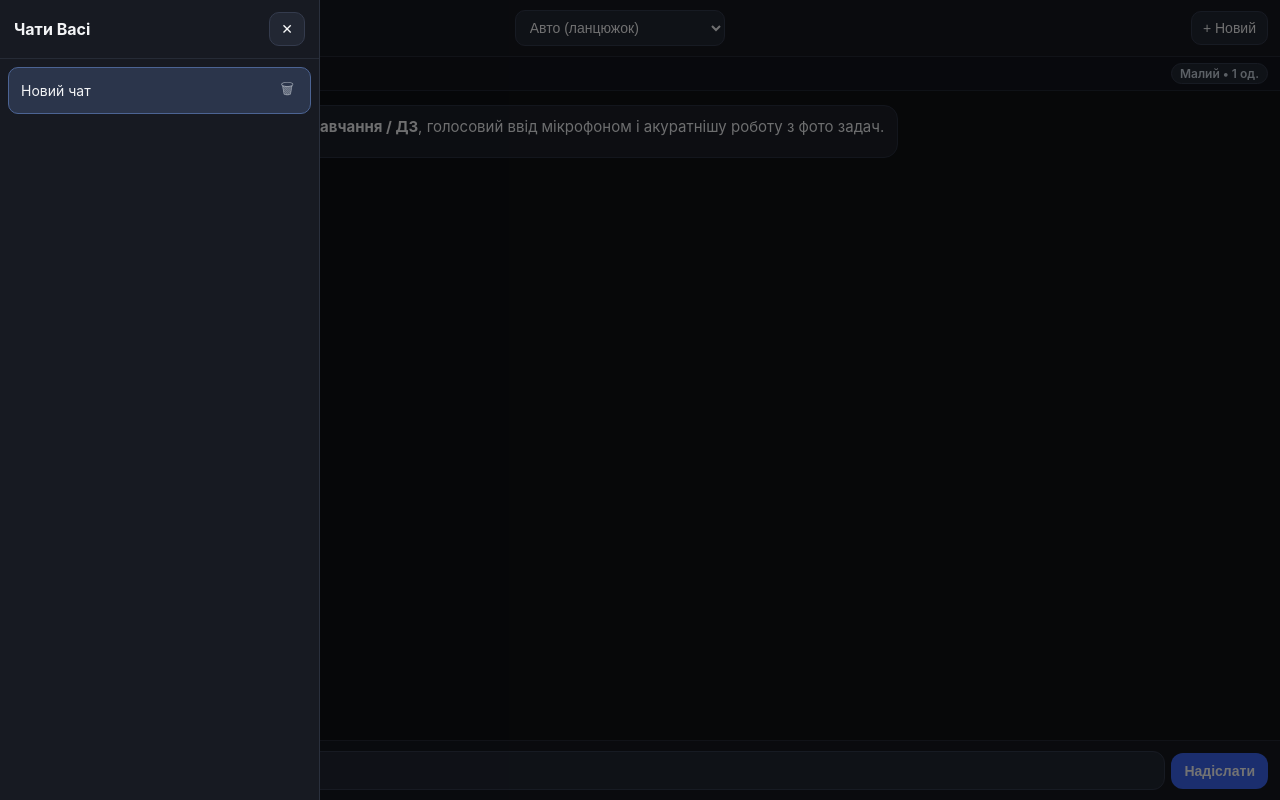
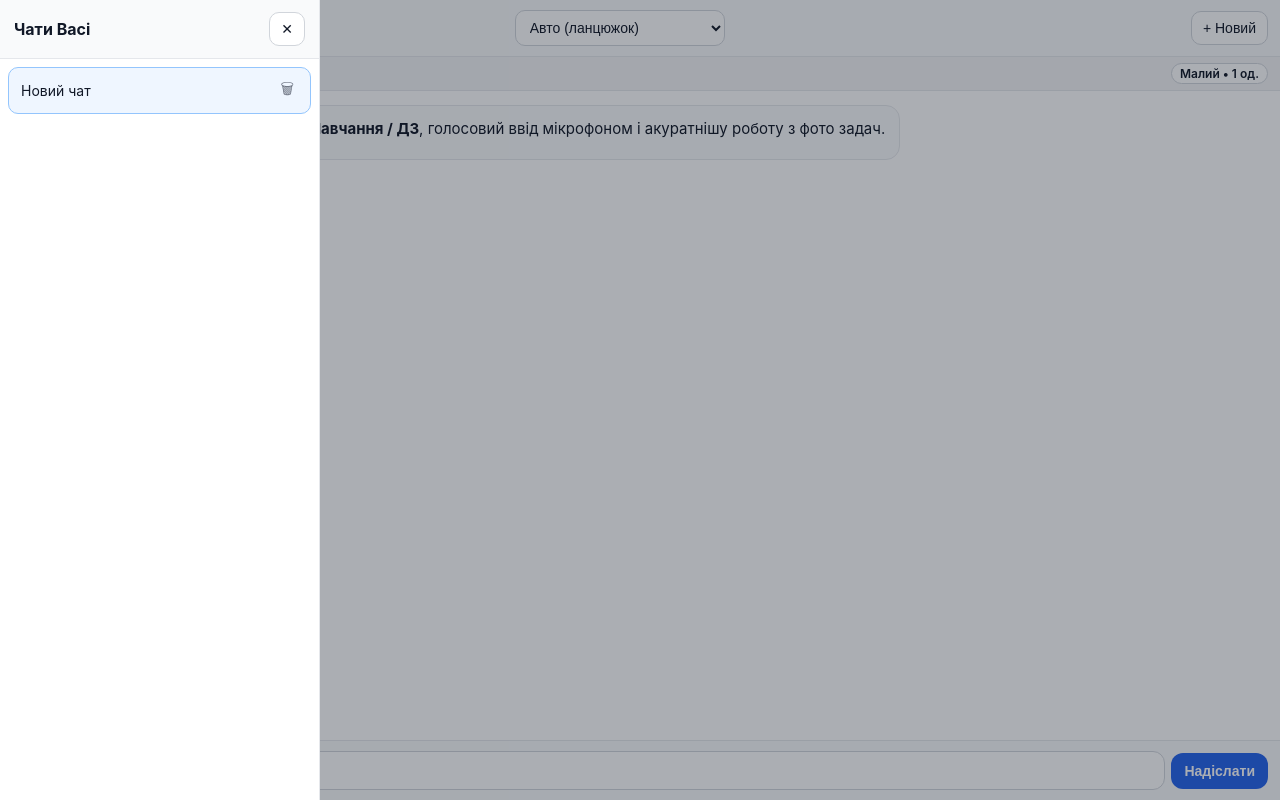
Before and after one commit to muligavitalij-cyber/vasya2.0, a plain HTML site: page index.html in a window 1280 px wide. Both pictures are taken after a click on the button "Відкрити чати". Drawn offline with nearby package versions, Linux system fonts and the light colour scheme.

Commit message:
Update styles for improved light theme

```diff
--- a/index.html
+++ b/index.html
@@ -10,8 +10,8 @@
     body {
       margin: 0;
       font-family: -apple-system, BlinkMacSystemFont, "Segoe UI", Roboto, sans-serif;
-      background: #0f1115;
-      color: #f3f4f6;
+      background: #ffffff;
+      color: #111827;
       min-height: 100dvh;
       display: flex;
       flex-direction: column;
@@ -27,29 +27,29 @@
       justify-content: space-between;
       gap: 8px;
       padding: 10px 12px;
-      background: #161920;
-      border-bottom: 1px solid #262b36;
+      background: #f9fafb;
+      border-bottom: 1px solid #e5e7eb;
     }
     .icon-btn, .pill-btn {
-      background: #222733;
-      color: #f9fafb;
-      border: 1px solid #343b4d;
+      background: #ffffff;
+      color: #111827;
+      border: 1px solid #d1d5db;
       border-radius: 10px;
       padding: 8px 11px;
       font-size: 14px;
       cursor: pointer;
     }
     .icon-btn.listening {
-      background: #4b1d28;
-      border-color: #f43f5e;
-      color: #ffe4e6;
+      background: #fee2e2;
+      border-color: #ef4444;
+      color: #991b1b;
     }
     .model-select {
       flex: 1;
       max-width: 210px;
-      background: #222733;
-      color: #f9fafb;
-      border: 1px solid #343b4d;
+      background: #ffffff;
+      color: #111827;
+      border: 1px solid #d1d5db;
       border-radius: 10px;
       padding: 8px 10px;
       font-size: 14px;
@@ -61,23 +61,24 @@
       justify-content: space-between;
       gap: 8px;
       padding: 6px 12px;
-      background: #12151c;
-      border-bottom: 1px solid #222733;
+      background: #f3f4f6;
+      border-bottom: 1px solid #e5e7eb;
       font-size: 12px;
-      color: #cbd5e1;
+      color: #4b5563;
     }
     .tier-badge {
       padding: 2px 8px;
       border-radius: 999px;
-      background: #222733;
-      border: 1px solid #343b4d;
+      background: #ffffff;
+      color: #111827;
+      border: 1px solid #d1d5db;
       font-weight: 600;
     }
 
     .backdrop {
       position: fixed;
       inset: 0;
-      background: rgba(0, 0, 0, 0.55);
+      background: rgba(17, 24, 39, 0.35);
       opacity: 0;
       pointer-events: none;
       transition: opacity 0.2s ease;
@@ -95,8 +96,8 @@
       bottom: 0;
       width: 80%;
       max-width: 320px;
-      background: #171a22;
-      border-right: 1px solid #2a303d;
+      background: #ffffff;
+      border-right: 1px solid #e5e7eb;
       transform: translateX(-100%);
       transition: transform 0.22s ease;
       z-index: 40;
@@ -111,7 +112,8 @@
       align-items: center;
       justify-content: space-between;
       padding: 12px 14px;
-      border-bottom: 1px solid #262b36;
+      border-bottom: 1px solid #e5e7eb;
+      background: #f9fafb;
     }
     .chat-list {
       flex: 1;
@@ -128,13 +130,15 @@
       gap: 8px;
       padding: 10px 12px;
       border-radius: 10px;
-      background: #1e232e;
+      background: #f9fafb;
+      border: 1px solid #e5e7eb;
       cursor: pointer;
       font-size: 14px;
+      color: #111827;
     }
     .chat-item.active {
-      background: #2b354b;
-      border: 1px solid #4c6494;
+      background: #eff6ff;
+      border-color: #93c5fd;
     }
     .chat-title {
       overflow: hidden;
@@ -145,7 +149,7 @@
     .del-btn {
       background: transparent;
       border: none;
-      color: #9ca3af;
+      color: #6b7280;
       font-size: 15px;
       cursor: pointer;
       padding: 0 4px;
@@ -156,26 +160,30 @@
       padding: 14px 12px 96px;
       display: flex;
       flex-direction: column;
-      gap: 10px;
+      gap: 12px;
       overflow-y: auto;
+      background: #ffffff;
     }
     .msg {
       max-width: 88%;
-      padding: 10px 13px;
+      padding: 11px 14px;
       border-radius: 14px;
-      line-height: 1.5;
+      line-height: 1.55;
       word-break: break-word;
       font-size: 15px;
     }
     .msg.user {
       align-self: flex-end;
-      background: #26416b;
+      background: #e8f0fe;
+      color: #111827;
+      border: 1px solid #c7dafc;
       white-space: pre-wrap;
     }
     .msg.assistant {
       align-self: flex-start;
-      background: #1c2029;
-      border: 1px solid #2b3140;
+      background: #f9fafb;
+      color: #111827;
+      border: 1px solid #e5e7eb;
       white-space: normal;
       overflow-x: auto;
     }
@@ -191,7 +199,7 @@
     .msg.assistant h4 {
       margin: 12px 0 6px;
       line-height: 1.3;
-      color: #f9fafb;
+      color: #111827;
     }
     .msg.assistant h2 { font-size: 18px; }
     .msg.assistant h3 { font-size: 16px; }
@@ -207,14 +215,15 @@
       margin-bottom: 4px;
     }
     .msg.assistant code {
-      background: #262c38;
+      background: #eef2f7;
+      color: #111827;
       padding: 2px 5px;
       border-radius: 6px;
       font-size: 13.5px;
     }
     .msg.assistant pre {
-      background: #12151c;
-      border: 1px solid #2a303d;
+      background: #f3f4f6;
+      border: 1px solid #d1d5db;
       border-radius: 10px;
       padding: 10px;
       overflow-x: auto;
@@ -235,13 +244,13 @@
     }
     .msg.assistant th,
     .msg.assistant td {
-      border: 1px solid #303746;
+      border: 1px solid #d1d5db;
       padding: 6px 9px;
       text-align: left;
       white-space: nowrap;
     }
     .msg.assistant th {
-      background: #232936;
+      background: #f3f4f6;
     }
     .msg img {
       display: block;
@@ -249,6 +258,7 @@
       max-height: 220px;
       border-radius: 10px;
       margin-bottom: 6px;
+      border: 1px solid #e5e7eb;
     }
 
     .composer-wrap {
@@ -256,8 +266,8 @@
       left: 0;
       right: 0;
       bottom: 0;
-      background: #161920;
-      border-top: 1px solid #262b36;
+      background: #f9fafb;
+      border-top: 1px solid #e5e7eb;
       z-index: 15;
     }
     .attachment-bar {
@@ -266,7 +276,7 @@
       gap: 8px;
       padding: 6px 12px 0;
       font-size: 12px;
-      color: #cbd5e1;
+      color: #374151;
     }
     .attachment-bar.active {
       display: flex;
@@ -276,12 +286,12 @@
       height: 34px;
       object-fit: cover;
       border-radius: 6px;
-      border: 1px solid #343b4d;
+      border: 1px solid #d1d5db;
     }
     .clear-att-btn {
-      background: #222733;
-      color: #f87171;
-      border: 1px solid #343b4d;
+      background: #ffffff;
+      color: #dc2626;
+      border: 1px solid #d1d5db;
       border-radius: 8px;
       padding: 2px 8px;
       font-size: 12px;
@@ -296,17 +306,20 @@
     .composer input[type="text"] {
       flex: 1;
       min-width: 0;
-      background: #222733;
-      color: #f9fafb;
-      border: 1px solid #343b4d;
+      background: #ffffff;
+      color: #111827;
+      border: 1px solid #d1d5db;
       border-radius: 12px;
       padding: 10px 12px;
       font-size: 15px;
       outline: none;
     }
+    .composer input[type="text"]:focus {
+      border-color: #2563eb;
+    }
     .send-btn {
-      background: #3b66f5;
-      color: #fff;
+      background: #2563eb;
+      color: #ffffff;
       border: none;
       border-radius: 12px;
       padding: 10px 13px;
@@ -317,7 +330,7 @@
   </style>
 </head>
 <body>
-<header class="top-bar">
+  <header class="top-bar">
     <button id="openSidebarBtn" class="icon-btn" type="button" aria-label="Відкрити чати">☰</button>
     <select id="modelSelect" class="model-select" aria-label="Вибір режиму або моделі">
       <option value="auto">Авто (ланцюжок)</option>
@@ -360,7 +373,6 @@
       <button id="sendBtn" class="send-btn" type="submit">Надіслати</button>
     </form>
   </div>
-
   <script>
     const STORAGE_KEY = "vasya_ai_2_1_70_chats";
     const DAILY_LIMIT = 250;
```
